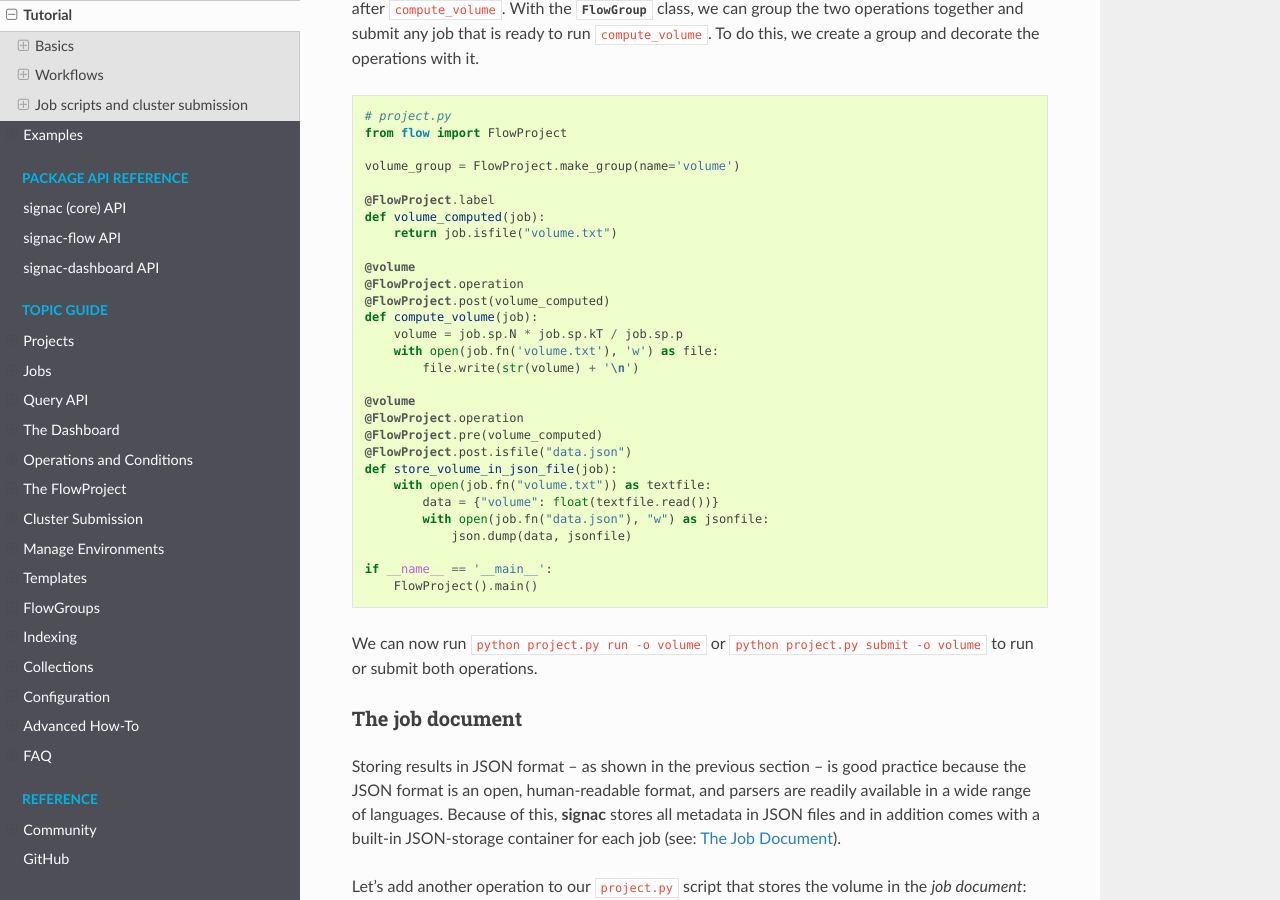
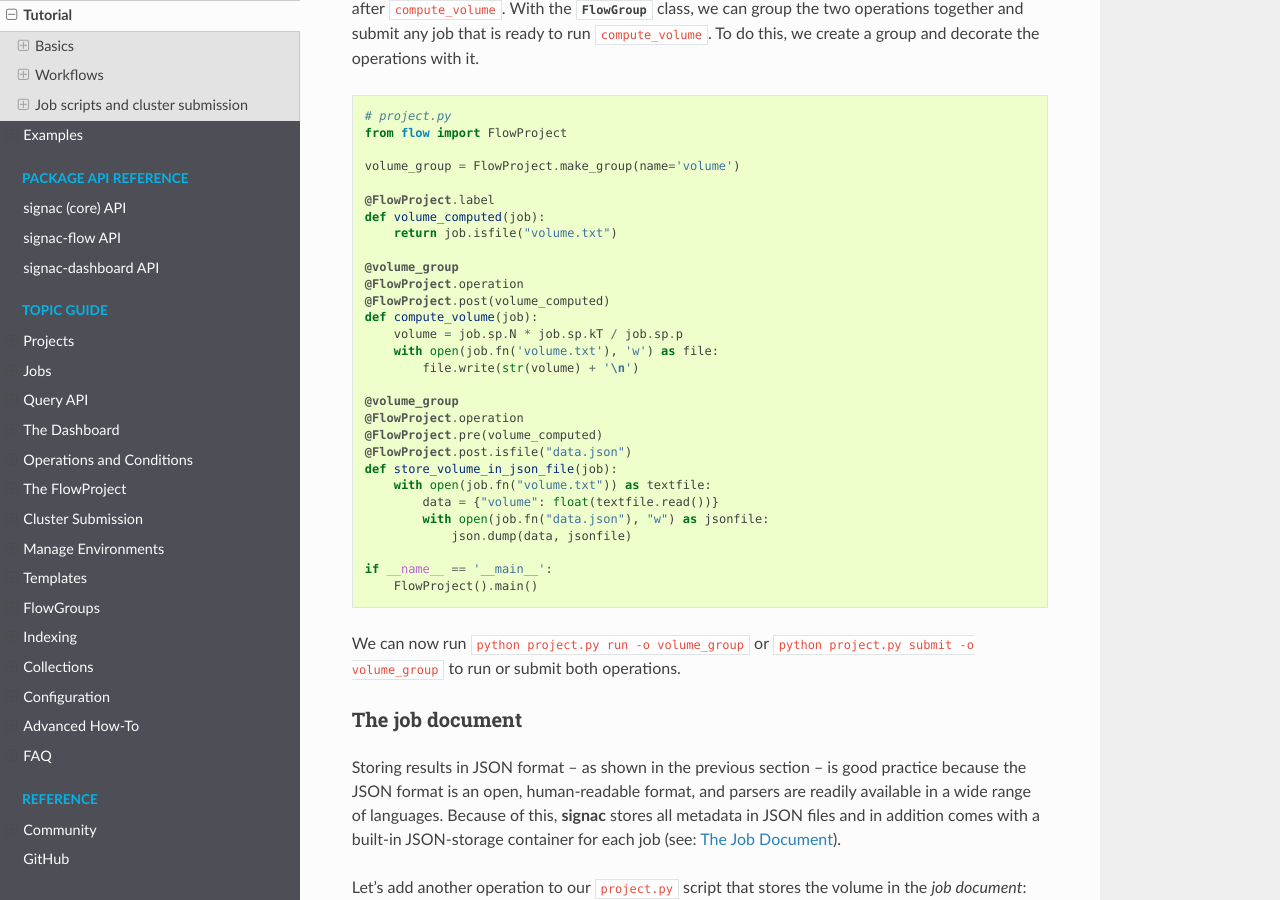
Before and after one commit to glotzerlab/signac-docs, a Sphinx documentation site: the page built from docs/source/tutorial.rst, in a window 1280 px wide and 900 px high, scrolled down 8388 px. Built offline with Sphinx 7.4.7 and the Read the Docs theme 2.0.0, drawn with Linux system fonts in a browser that asks for light colours.

Commit message:
Keep group name consistent. Code otherwise runs with error "volume not defined"

```diff
--- a/docs/source/tutorial.rst
+++ b/docs/source/tutorial.rst
@@ -399,7 +399,7 @@ with it.
     def volume_computed(job):
         return job.isfile("volume.txt")
 
-    @volume
+    @volume_group
     @FlowProject.operation
     @FlowProject.post(volume_computed)
     def compute_volume(job):
@@ -407,7 +407,7 @@ with it.
         with open(job.fn('volume.txt'), 'w') as file:
             file.write(str(volume) + '\n')
 
-    @volume
+    @volume_group
     @FlowProject.operation
     @FlowProject.pre(volume_computed)
     @FlowProject.post.isfile("data.json")
@@ -420,8 +420,8 @@ with it.
     if __name__ == '__main__':
         FlowProject().main()
 
-We can now run :code:`python project.py run -o volume` or
-:code:`python project.py submit -o volume` to run or submit both operations.
+We can now run :code:`python project.py run -o volume_group` or
+:code:`python project.py submit -o volume_group` to run or submit both operations.
 
 The job document
 ----------------
```
